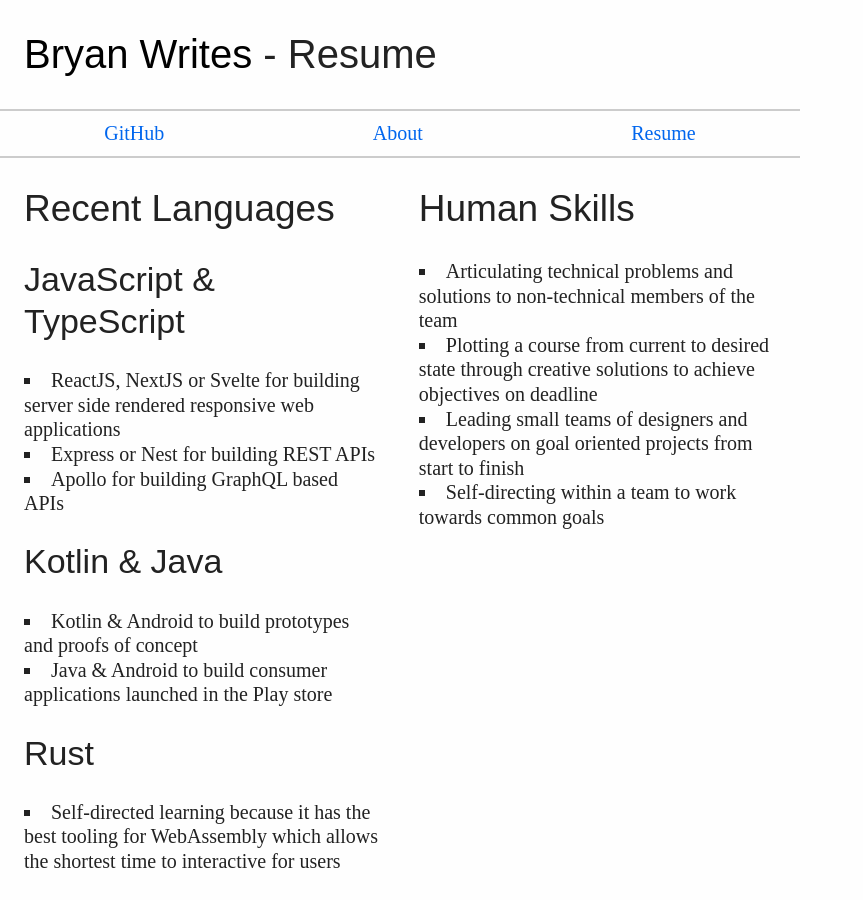
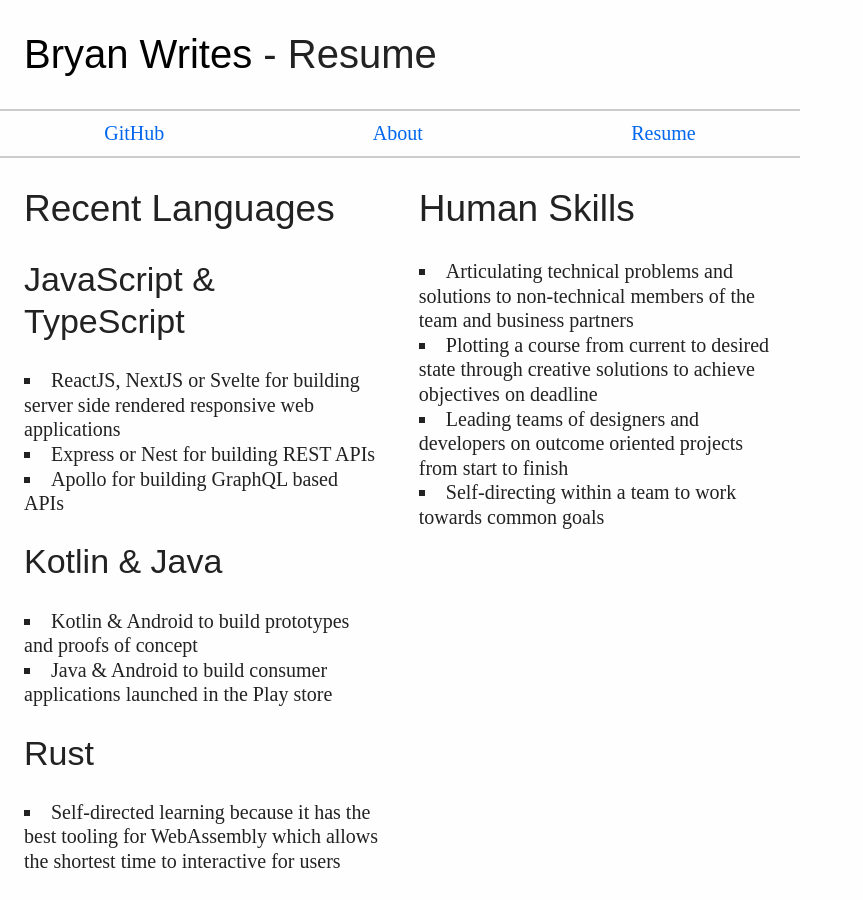
Before and after one commit to bryanjswift/bryanjswift.github.com, a Jekyll site: the page built from resume/index.html, in a window 1280 px wide and 900 px high. Shown: the whole window, without its empty margins (0-863 px from the left). Built offline with Jekyll 4.4.1, drawn with Linux system fonts in a browser that asks for light colours.

Commit message:
Update location and human skills

```diff
--- a/resume/index.html
+++ b/resume/index.html
@@ -25,21 +25,21 @@
     </span>
   </p>
   <!-- location for vcard -->
-  <p class="location location-contact">Brooklyn, NY</p>
+  <p class="location location-contact">Washington, D.C.</p>
 </div>
 <aside class="skills skills-human">
   <h2>Human Skills</h2>
   <ul>
     <li>
       Articulating technical problems and solutions to non-technical members of
-      the team
+      the team and business partners
     </li>
     <li>
       Plotting a course from current to desired state through creative solutions
       to achieve objectives on deadline
     </li>
     <li>
-      Leading small teams of designers and developers on goal oriented projects
+      Leading teams of designers and developers on outcome oriented projects
       from start to finish
     </li>
     <li>Self-directing within a team to work towards common goals</li>
```
